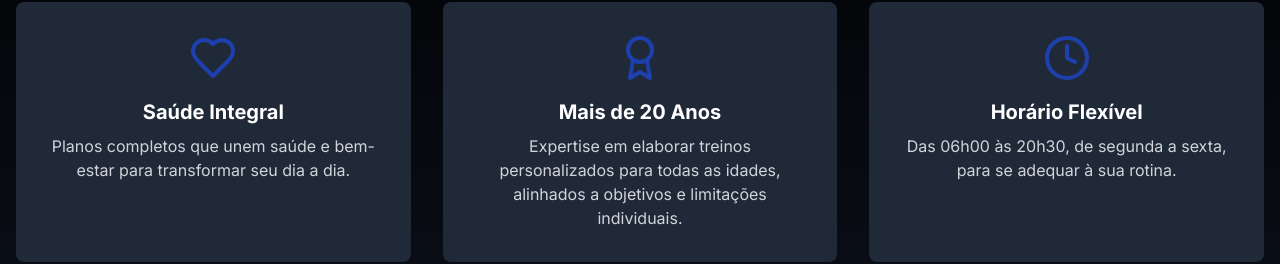
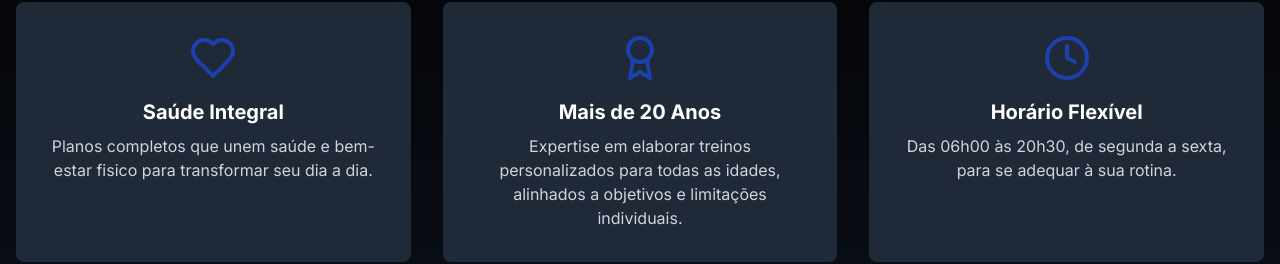
Before and after one commit to erivamjr/gym-cris, a Next.js app: page / in a window 1280 px wide. Shown: the part 1038-1302 px from the top of the page. Built offline with nearby package versions, Linux system fonts and the light colour scheme.

Commit message:
:sparkles: feat: change sentences of benefits

```diff
--- a/src/components/Benefits.tsx
+++ b/src/components/Benefits.tsx
@@ -7,7 +7,7 @@ const Benefits = () => {
     {
       icon: <Heart className="w-12 h-12 text-blue-800 mb-4" />,
       title: "Saúde Integral",
-      description: "Planos completos que unem saúde e bem-estar para transformar seu dia a dia."
+      description: "Planos completos que unem saúde e bem-estar fisico para transformar seu dia a dia."
     },
     {
       icon: <Award className="w-12 h-12 text-blue-800 mb-4" />,
```
